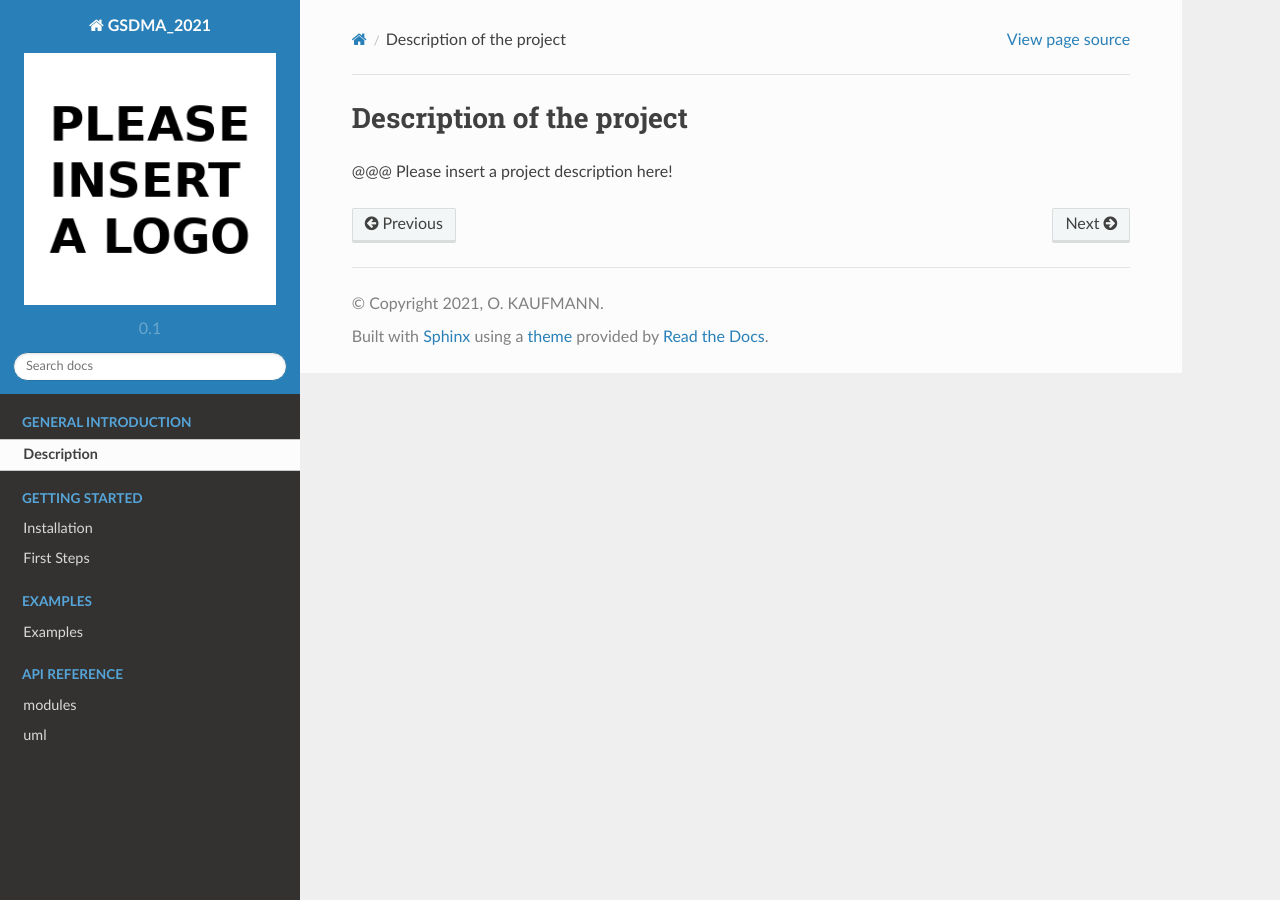
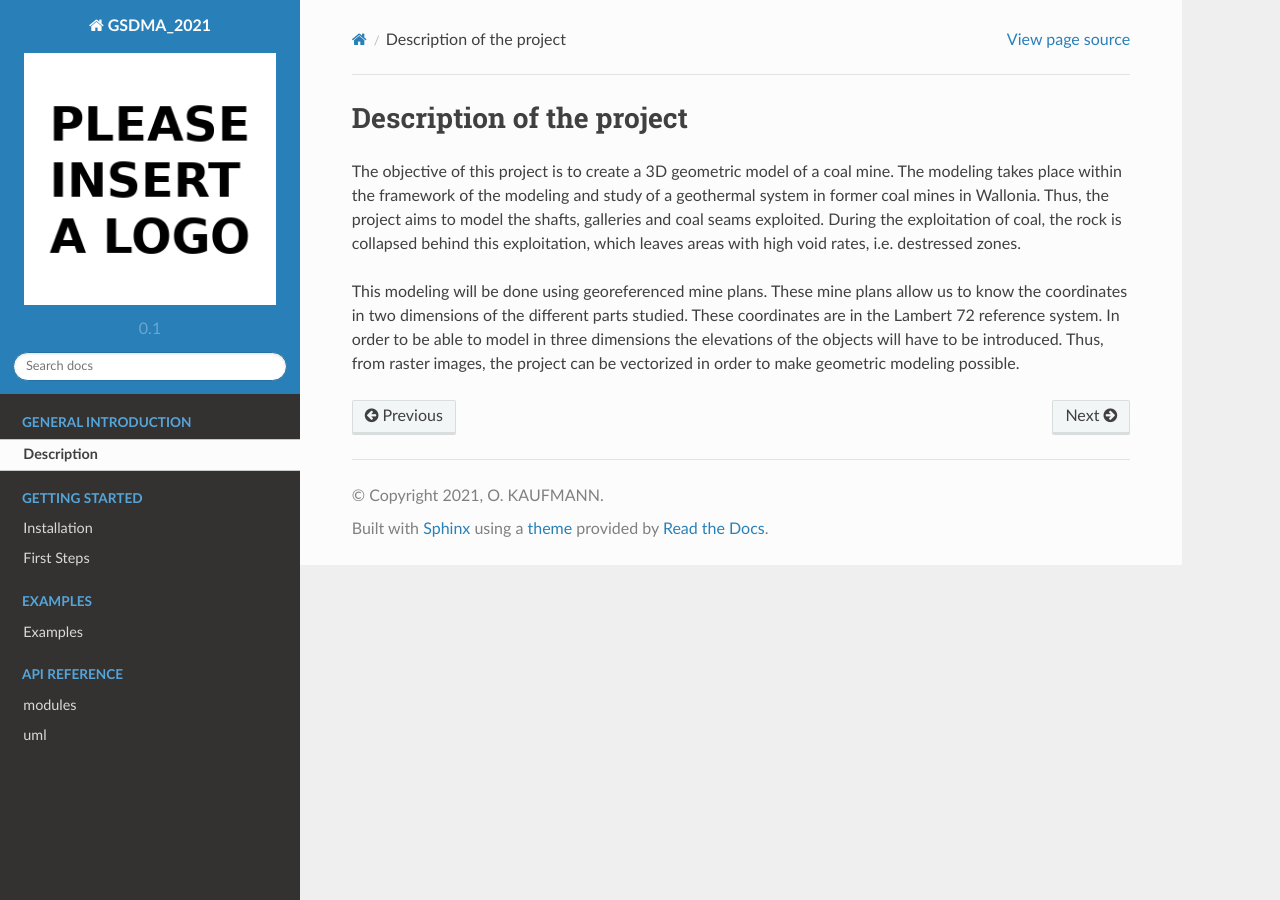
Before and after one commit to kaufmanno/GSDMA_2021, a Sphinx documentation site: the page built from docs/source/description.rst, in a window 1280 px wide. Built offline with Sphinx 7.4.7 and the Read the Docs theme 2.0.0, drawn with Linux system fonts in a browser that asks for light colours.

Commit message:
Update description.rst

```diff
--- a/docs/source/description.rst
+++ b/docs/source/description.rst
@@ -1,4 +1,6 @@
 Description of the project
 ===========================
 
-@@@ Please insert a project description here!
+The objective of this project is to create a 3D geometric model of a coal mine. The modeling takes place within the framework of the modeling and study of a geothermal system in former coal mines in Wallonia. Thus, the project aims to model the shafts, galleries and coal seams exploited. During the exploitation of coal, the rock is collapsed behind this exploitation, which leaves areas with high void rates, i.e. destressed zones.
+
+This modeling will be done using georeferenced mine plans. These mine plans allow us to know the coordinates in two dimensions of the different parts studied. These coordinates are in the Lambert 72 reference system. In order to be able to model in three dimensions the elevations of the objects will have to be introduced. Thus, from raster images, the project can be vectorized in order to make geometric modeling possible.
```
